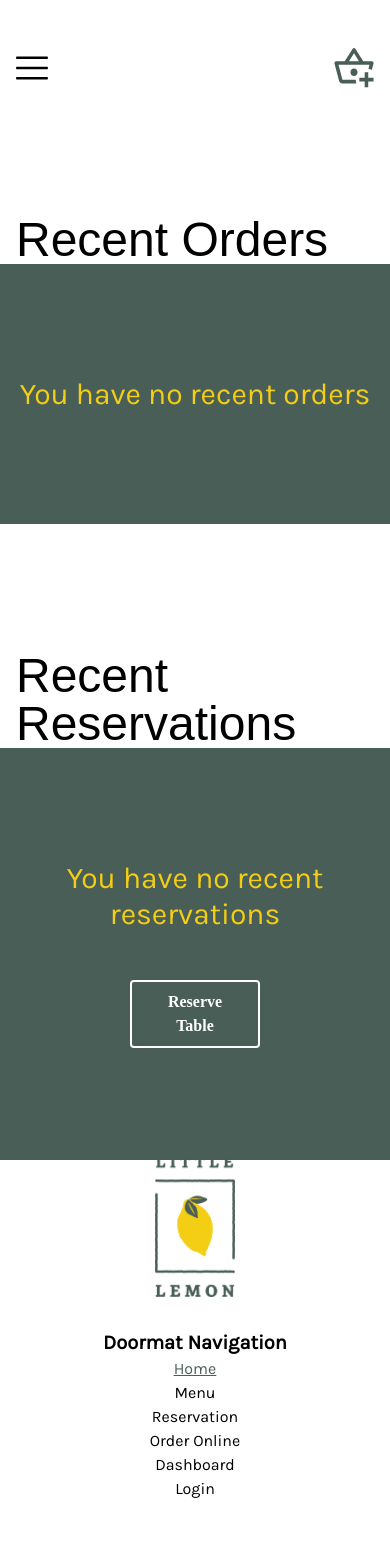
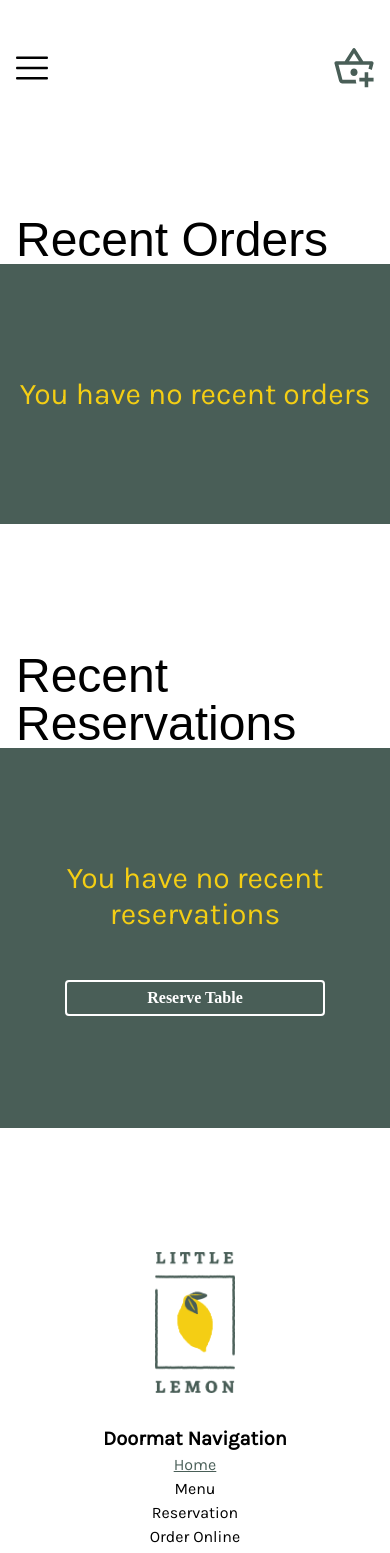
Before and after one commit to dustinsoos/little-lemon-react, a Next.js app: page /login/dashboard in a window 390 px wide. Shown: the top 1553 px of the page. Built offline with nearby package versions, Linux system fonts and the light colour scheme; a web font is replaced by a local one.

Commit message:
touch ups mobile design

```diff
--- a/app/login/dashboard/page.jsx
+++ b/app/login/dashboard/page.jsx
@@ -6,7 +6,7 @@ import Link from "next/link";
 const Dashboard = () => {
   return (
     <>
-      <main className="h-screen">
+      <main className="h-screen mb-32">
         <div className=" mt-32">
           <h1 className="font-sans  text-5xl xl:text-6xl 2xl:text-7xl px-4 md:px-24 lg:px-40 xl:px-52 2xl:px-72">Recent Orders</h1>
           <section className=" pt-28 pb-28 bg-ll-primaryGreen">
@@ -19,7 +19,7 @@ const Dashboard = () => {
             <h2 className=" text-center font-mono text-3xl xl:text-4xl 2xl:text-5xl text-ll-primaryYellow">You have no recent reservations</h2>
             <Link
               href="./reservation"
-              className="block mt-12 w-1/3 text-center mx-auto border-2  border-white bg-ll-primaryGreen text-white font-bold py-2 px-4 rounded hover:bg-white hover:text-ll-primaryGreen"
+              className="block mt-12 w-2/3 lg:w-1/3 text-center mx-auto border-2  border-white bg-ll-primaryGreen text-white font-bold py-1 px-4 rounded hover:bg-white hover:text-ll-primaryGreen"
             >
               Reserve Table
             </Link>
--- a/app/signup/page.jsx
+++ b/app/signup/page.jsx
@@ -94,9 +94,10 @@ const signup = () => {
         <section className="">
           <div
             id="signup-success"
-            className=" bg-ll-primaryGreen p-14 mt-64 mb-64  shadow-xl shadow-black/50  text-center text-white font-mono text-xl w-11/12 md:w-1/2 xl:w-1/3 mx-auto rounded-2xl  hidden "
+            className=" bg-ll-primaryGreen p-14 mt-64 mb-64  shadow-xl shadow-black/50  text-center text-white font-mono text-xl w-full md:w-1/2 xl:w-1/3 mx-auto rounded-2xl  hidden "
           >
-            <p className="mb-4 text-ll-primaryYellow text-2xl">Welcome! An email confirmation will be sent to {email} </p>
+            <p className="mb-4 text-center text-ll-primaryYellow text-2xl">Welcome! An email confirmation will be sent to </p>
+            <p>{email}</p>
           </div>
         </section>
       </main>
```
